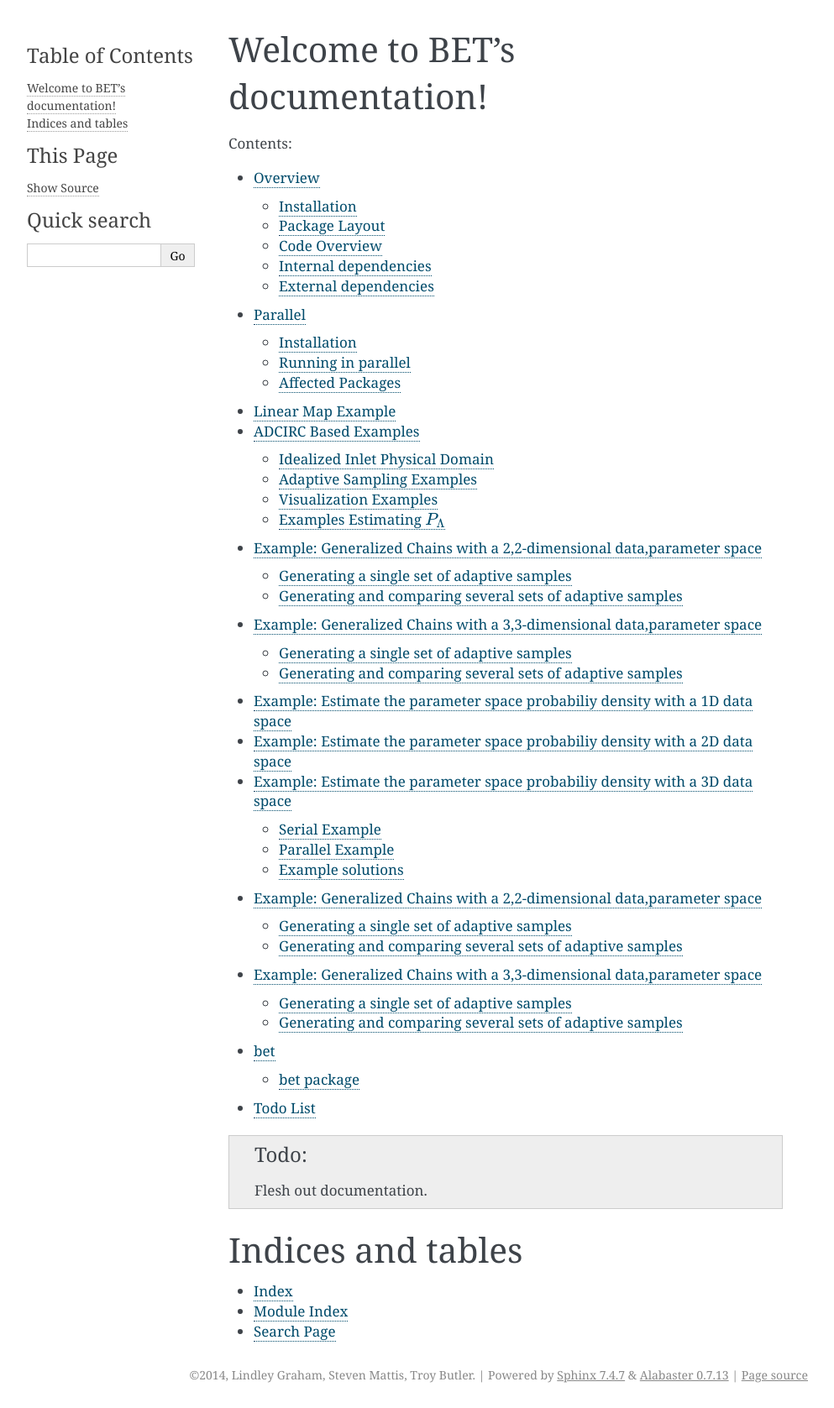
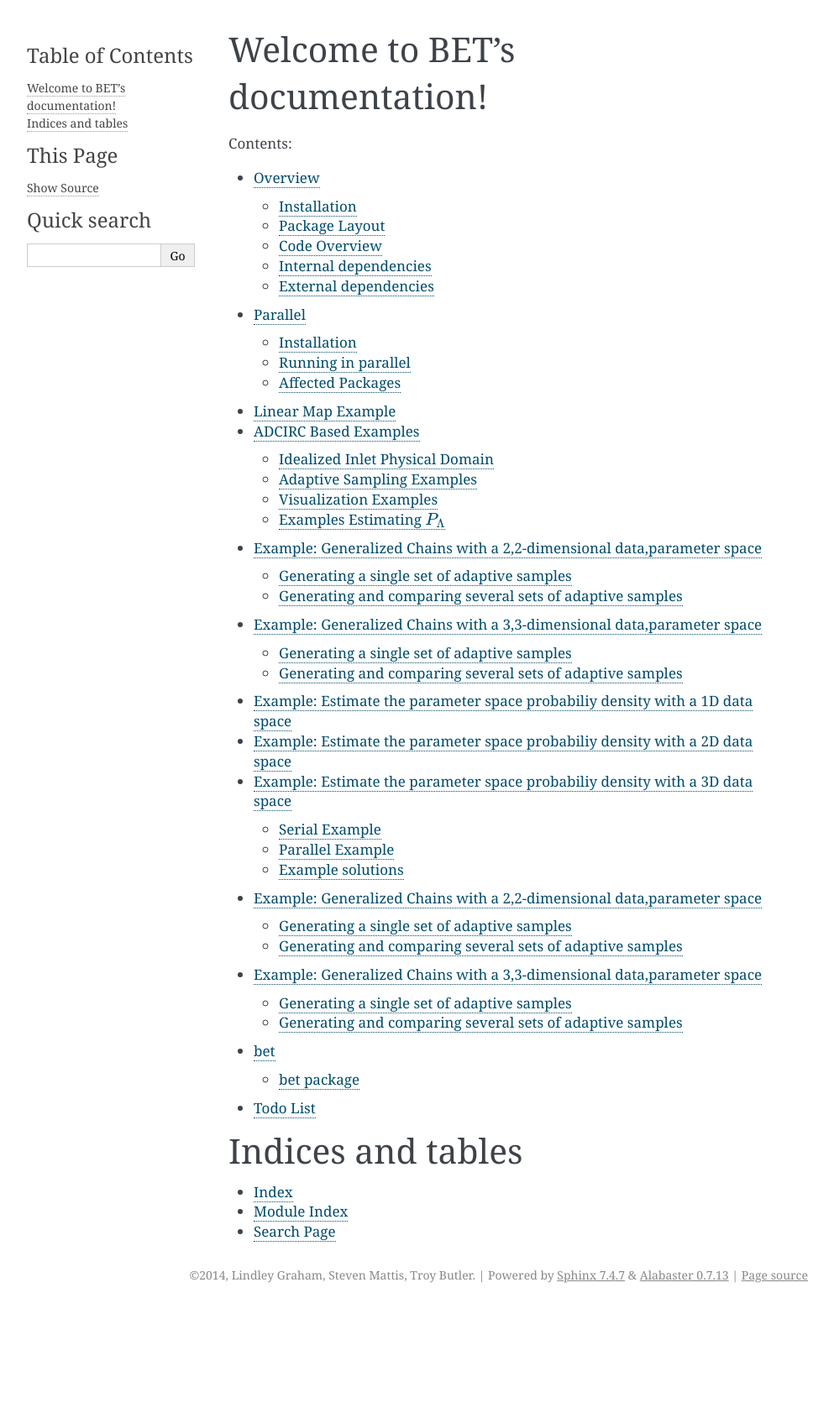
Before and after one commit to UT-CHG/BET, a Sphinx documentation site: the page built from doc/index.rst, in a window 1280 px wide. Shown: the whole page at 84% size, without its empty margins (148-1141 px from the left). Built offline with Sphinx 7.4.7, drawn with Linux system fonts in a browser that asks for light colours; after the commit the page ends 1558 px from its top, so only the background shows below that.

Commit message:
removed a todo

```diff
--- a/doc/index.rst
+++ b/doc/index.rst
@@ -21,8 +21,6 @@ Contents:
    modules
    todo_list
 
-.. todo:: Flesh out documentation.
-
 
 
 
```
